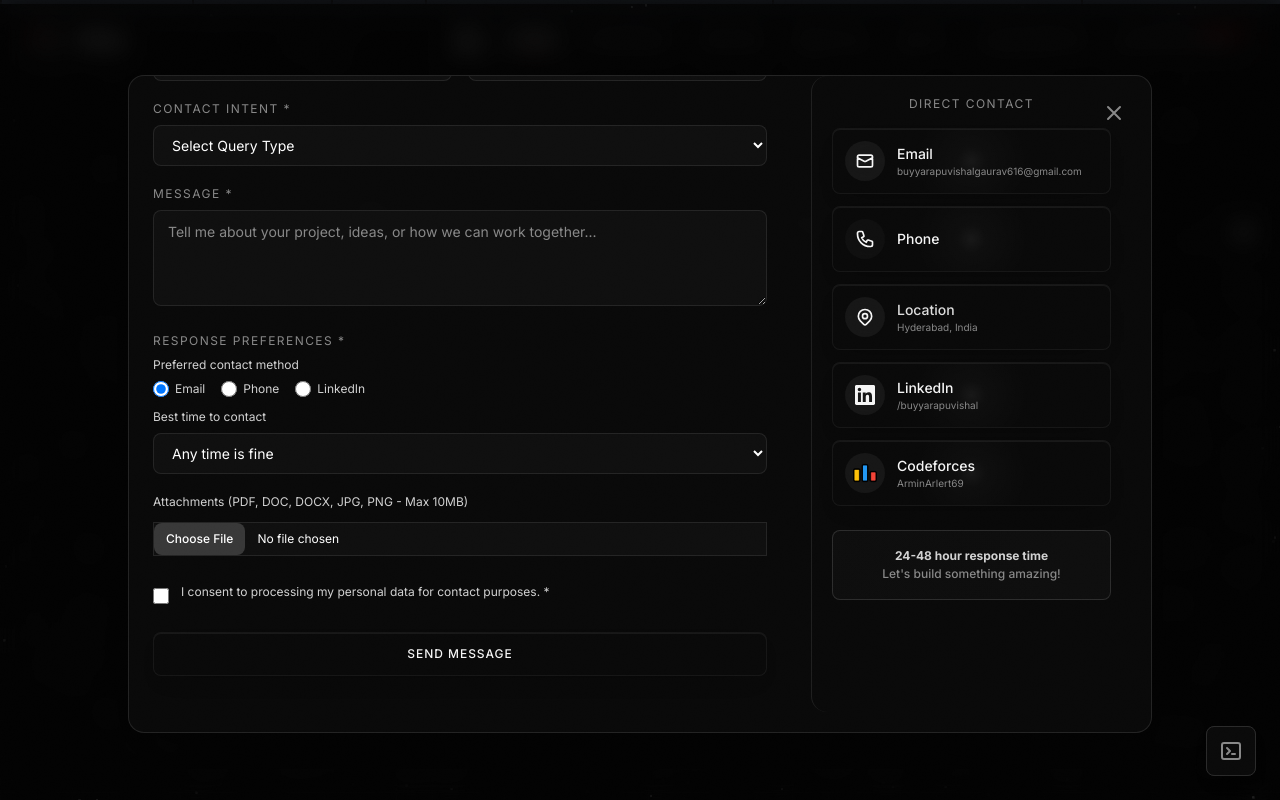
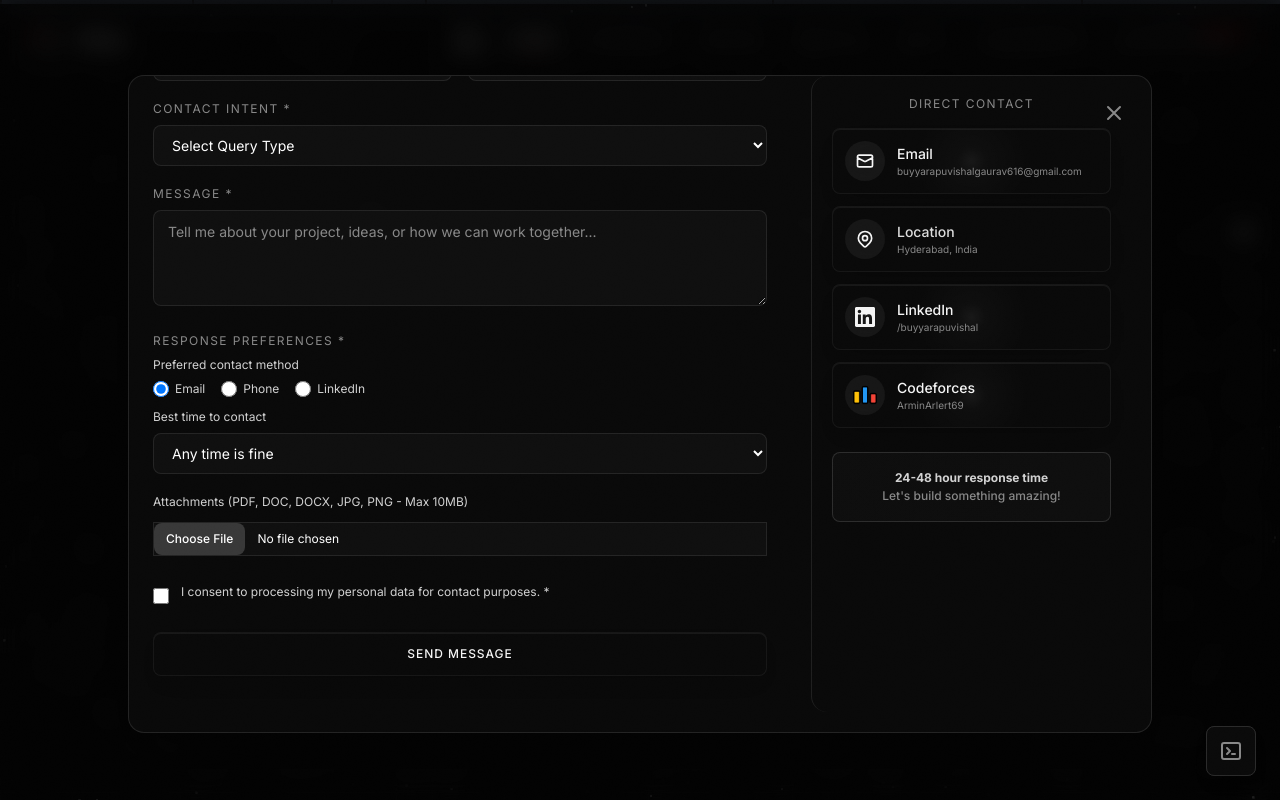
Before and after one commit to Vishal0111110/portfolio, a Next.js app: page / in a window 1280 px wide. Both pictures are taken after a click on the button "CONTACT". Shown: the top 800 px of the page. Built offline with nearby package versions, Linux system fonts and the light colour scheme; a web font is replaced by a local one.

Commit message:
fuck you im gonna end you scammer

```diff
--- a/src/components/ContactPopup.tsx
+++ b/src/components/ContactPopup.tsx
@@ -8,7 +8,6 @@ interface ContactProps {
   email: string
   linkedin: string
   codeforces: string
-  phone: string
   location: string
 }
 
@@ -346,23 +345,6 @@ export default function ContactPopup({ isOpen, onClose, contact }: ContactPopupP
                     </TiltCard>
                   </a>
 
-                  <a
-                    href={`tel:${contact.phone}`}
-                    className="group block"
-                  >
-                    <TiltCard className={`flex items-center gap-1.5 sm:gap-2 lg:gap-3 p-1.5 sm:p-2 lg:p-3 glass-mono rounded-lg text-xs sm:text-sm ${CARD_HOVER}`}>
-                      <div className="w-6 h-6 sm:w-8 lg:w-10 sm:h-8 lg:h-10 bg-[var(--color-medium-gray)]/20 rounded-full flex items-center justify-center group-hover:bg-[var(--color-medium-gray)]/30 transition-colors flex-shrink-0">
-                        <svg className="w-3 h-3 sm:w-4 lg:w-5 sm:h-4 lg:h-5" fill="none" stroke="currentColor" viewBox="0 0 24 24">
-                          <path strokeLinecap="round" strokeLinejoin="round" strokeWidth={2} d="M3 5a2 2 0 012-2h3.28a1 1 0 01.948.684l1.498 4.493a1 1 0 01-.502 1.21l-2.257 1.13a11.042 11.042 0 005.516 5.516l1.13-2.257a1 1 0 011.21-.502l4.493 1.498a1 1 0 01.684.949V19a2 2 0 01-2 2h-1C9.716 21 3 14.284 3 6V5z" />
-                        </svg>
-                      </div>
-                      <div className="flex-1 min-w-0">
-                        <div className="text-[var(--color-off-white)] font-medium group-hover:text-[var(--color-white)] transition-colors text-[11px] sm:text-xs lg:text-sm">Phone</div>
-                        <div className="text-[var(--color-accent-gray)] truncate text-[10px] hidden lg:block">{contact.phone}</div>
-                      </div>
-                    </TiltCard>
-                  </a>
-
                   <div className="group flex items-center gap-1.5 sm:gap-2 lg:gap-3 p-1.5 sm:p-2 lg:p-3 glass-mono rounded-lg text-xs sm:text-sm border border-[var(--color-medium-gray)]/75">
                     <div className="w-6 h-6 sm:w-8 lg:w-10 sm:h-8 lg:h-10 bg-[var(--color-light-gray)]/20 rounded-full flex items-center justify-center flex-shrink-0">
                       <svg className="w-3 h-3 sm:w-4 lg:w-5 sm:h-4 lg:h-5" fill="none" stroke="currentColor" viewBox="0 0 24 24">
```
